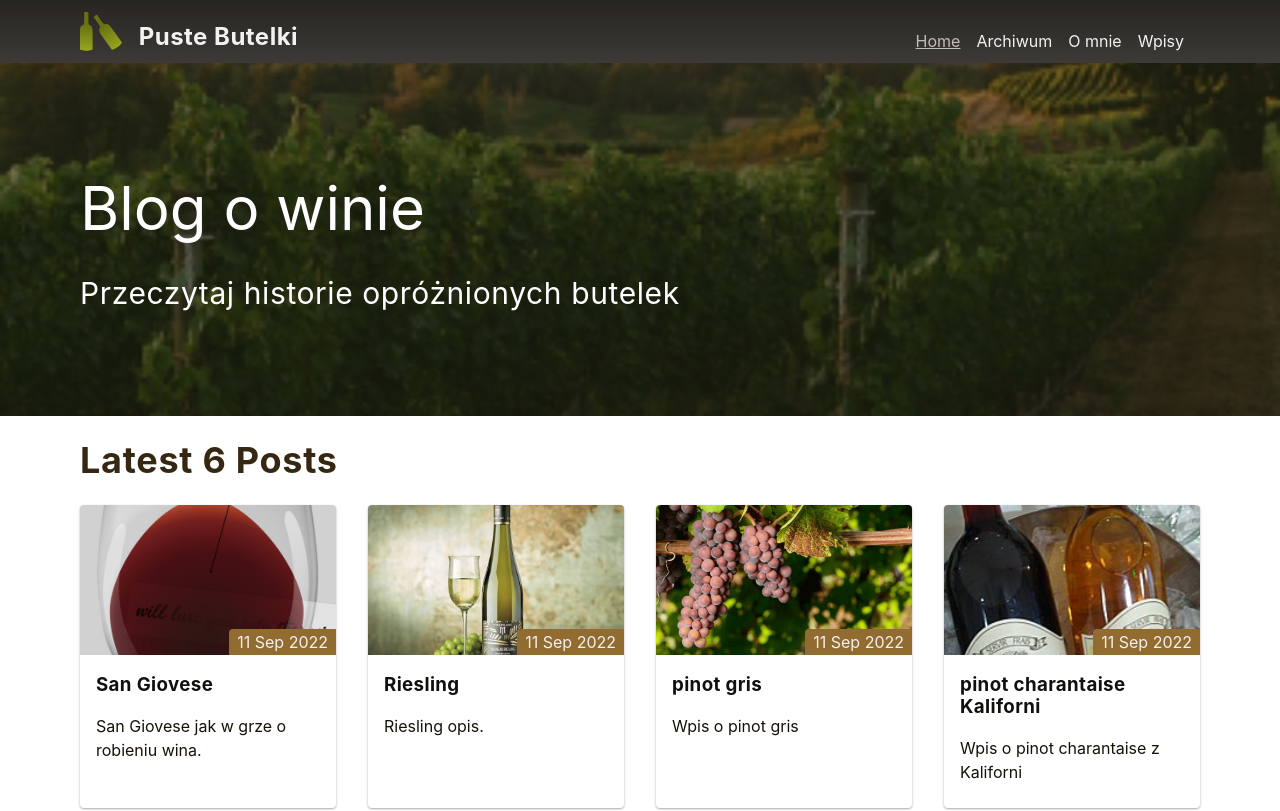
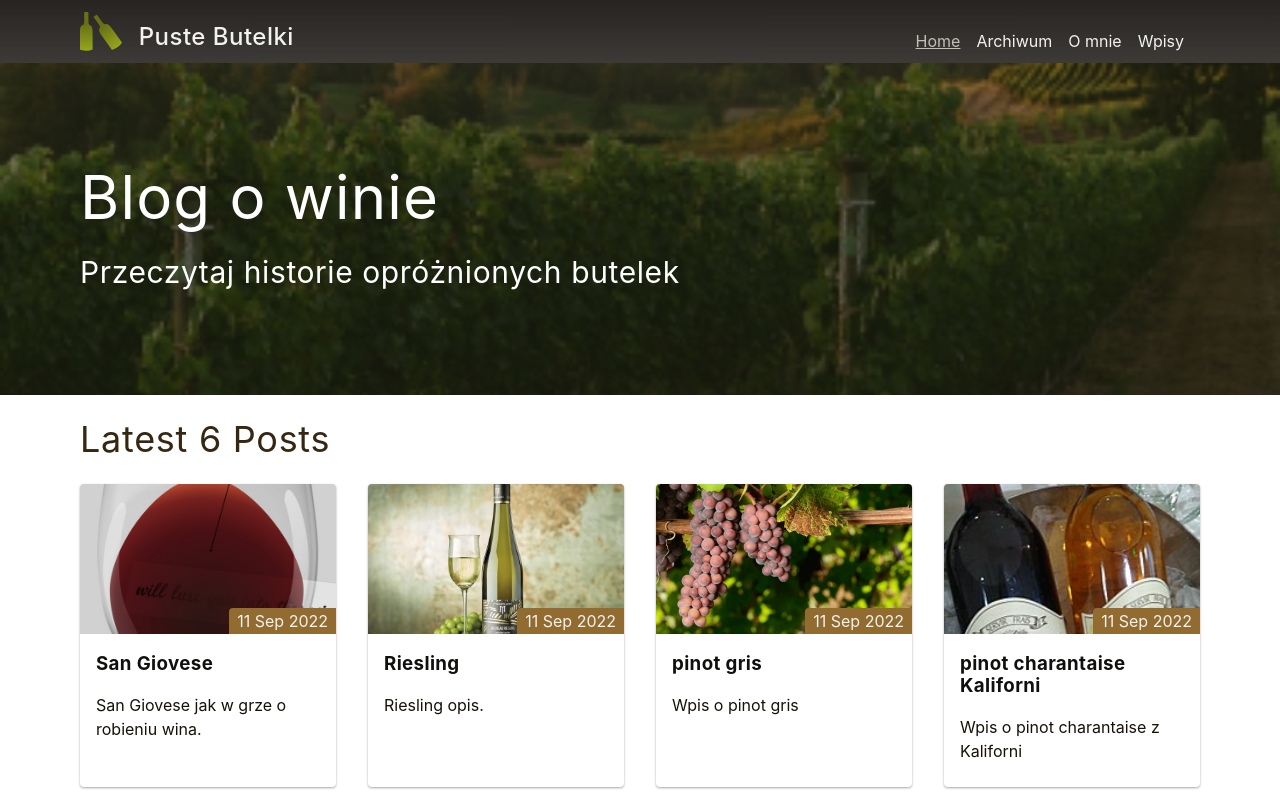
Before and after one commit to sammerro/blog-wine, an Eleventy site: page index.njk in a window 1280 px wide. Shown: the top 811 px of the page. Built offline with nearby package versions, Linux system fonts and the light colour scheme; Eleventy itself is replaced by a stand-in of ours; files that its build step writes are made by us from their sources.

Commit message:
some changes in title fonts

```diff
--- a/_includes/hero.njk
+++ b/_includes/hero.njk
@@ -5,7 +5,7 @@
 <div class="hero">
     <div class="container-content">
         <img src="{{ heroImage | img }}" alt="{{ imgAlt }}" class="hero__bg-img">
-        <p class="hero__title"> {{heroTitle or title }}  </p>
+        <h1 class="hero__title"> {{heroTitle or title }}  </h1>
         {% if heroSubtitle %}
             <p class="hero__paragraph">{{heroSubtitle}}</p>
         {% endif %}
--- a/sass/components/_header.scss
+++ b/sass/components/_header.scss
@@ -21,6 +21,7 @@
   &__title {
     color: $color-gray-lt4;
     font-size: $fs-title-xs;
+    font-weight: 500;
     color: $color-gray-lt4;
     display: block;
     margin: 0;
--- a/sass/elements/_text.scss
+++ b/sass/elements/_text.scss
@@ -12,6 +12,10 @@ h1 {
   font-size: $fs-title-md;
 }
 
+h1, h2 {
+  font-weight: 400;
+}
+
 p {
   color: $color-primary-dk4;
   line-height: 1.5;
```
